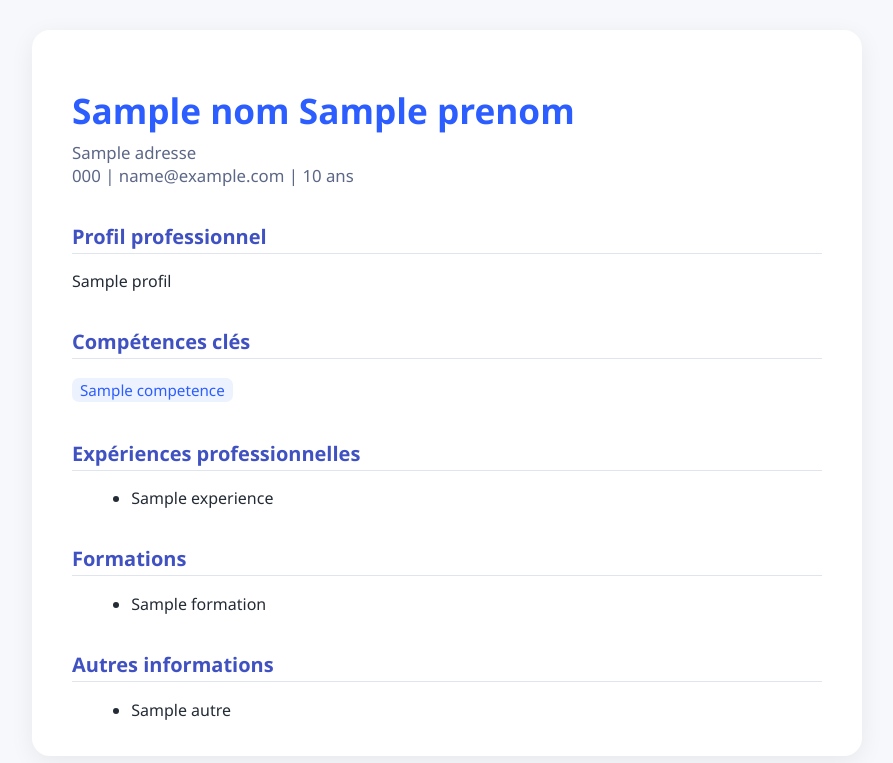
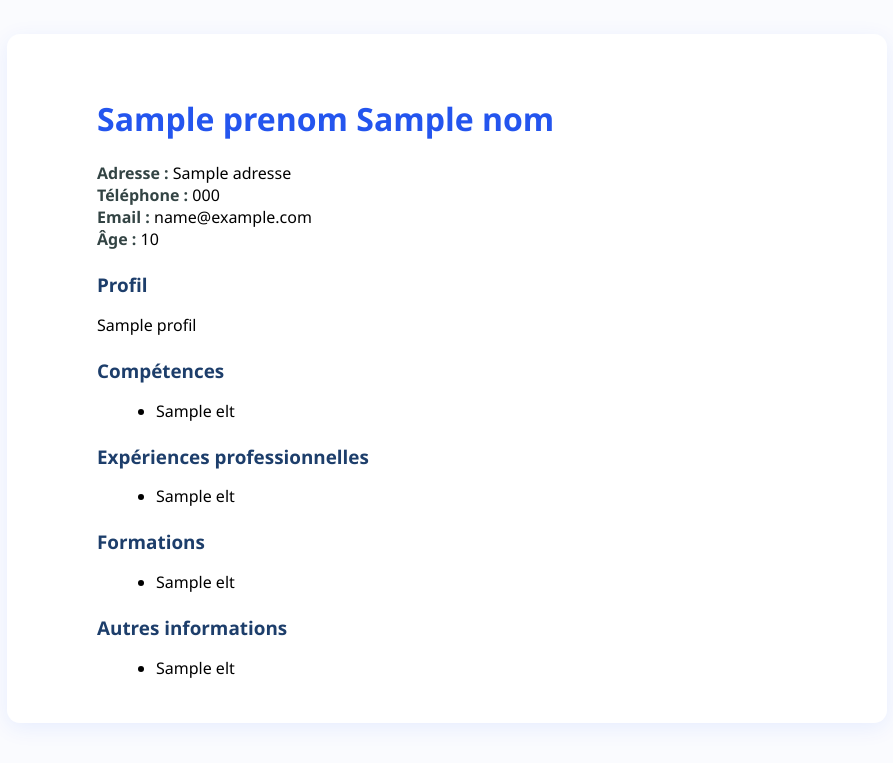
Before and after one commit to s00r1/cvlm, a Flask app: template templates/cv_template.html in a window 1280 px wide. Shown: the top 763 px of the page, without its empty margins (193-1086 px from the left). Run offline with Flask 3, Linux system fonts and the light colour scheme; the template is opened without the code that fills it: most values are stand-ins (such as "Sample title", 1, 10 or a date in 2020); parts of the project's set-up code (start-up, migrations or seed data) failed here and were passed over.

Commit message:
grosse update Vgg fichier html et appd 5

```diff
--- a/app.py
+++ b/app.py
@@ -1,4 +1,4 @@
-from flask import Flask, render_template, request, send_file, url_for
+from flask import Flask, render_template, request, send_file, url_for, redirect
 from jinja2 import Template
 import pdfkit
 import os
@@ -21,6 +21,9 @@ GROQ_API_KEY = "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"
 GROQ_MODEL = "meta-llama/llama-4-scout-17b-16e-instruct"
 
 app = Flask(__name__)
+
+DOWNLOAD_DIR = os.path.join(app.root_path, 'static', 'downloads')
+os.makedirs(DOWNLOAD_DIR, exist_ok=True)
 
 # ==================== UTILS ====================
 def extract_text_from_pdf(file_path):
@@ -83,7 +86,8 @@ def find_wkhtmltopdf():
     return path
 
 def generate_temp_filename(suffix):
-    return f"/tmp/{uuid.uuid4().hex}{suffix}"
+    # Utilise le dossier downloads (persistance temporaire)
+    return os.path.join(DOWNLOAD_DIR, uuid.uuid4().hex + suffix)
 
 if platform.system() == "Windows":
     WKHTMLTOPDF_PATH = r"C:\\Program Files\\wkhtmltopdf\\bin\\wkhtmltopdf.exe"
@@ -94,8 +98,6 @@ else:
         config = pdfkit.configuration(wkhtmltopdf=wkhtmltopdf_path)
     else:
         raise RuntimeError("wkhtmltopdf non trouvé sur le système Railway ! Vérifie l'installation.")
-
-# ========== FLASK ==========
 
 @app.route('/', methods=['GET', 'POST'])
 def index():
@@ -317,9 +319,10 @@ Offre à analyser :
                                    cv=cv_adapte,
                                    lettre_motivation=lettre_motivation,
                                    cv_uploaded_text=cv_uploaded_text,
-                                   fiche_file=fiche_pdf_path, fiche_file_docx=fiche_docx_path,
-                                   cv_file=cv_pdf_path, cv_file_docx=cv_docx_path,
-                                   lm_file=lm_pdf_path, lm_file_docx=lm_docx_path
+                                   fiche_file=os.path.basename(fiche_pdf_path), fiche_file_docx=os.path.basename(fiche_docx_path),
+                                   cv_file=os.path.basename(cv_pdf_path), cv_file_docx=os.path.basename(cv_docx_path),
+                                   lm_file=os.path.basename(lm_pdf_path), lm_file_docx=os.path.basename(lm_docx_path),
+                                   nom=nom, prenom=prenom, adresse=adresse, telephone=telephone, email=email, age=age
                                    )
         else:
             # Saisie manuelle (à compléter selon ta logique actuelle…)
@@ -328,13 +331,12 @@ Offre à analyser :
 
     return render_template("index.html", **context)
 
-@app.route("/download/<path:filename>")
+@app.route("/download/<filename>")
 def download_file(filename):
-    if not filename.startswith("/tmp/"):
-        filename = "/tmp/" + filename
-    if not os.path.exists(filename):
+    file_path = os.path.join(DOWNLOAD_DIR, filename)
+    if not os.path.exists(file_path):
         return "Fichier introuvable", 404
-    return send_file(filename, as_attachment=True)
+    return send_file(file_path, as_attachment=True)
 
 if __name__ == "__main__":
     port = int(os.environ.get("PORT", 5000))
--- a/templates/cv_template.html
+++ b/templates/cv_template.html
@@ -2,86 +2,59 @@
 <html lang="fr">
 <head>
     <meta charset="UTF-8">
-  <title>CV - {{ nom }} {{ prenom }}</title>
+    <title>CV {{ prenom }} {{ nom }}</title>
+    <meta name="viewport" content="width=device-width, initial-scale=1">
     <style>
-    body {
-      font-family: 'Segoe UI', Arial, sans-serif;
-      margin: 30px;
-      background: #f7f8fb;
-      color: #232b35;
+        body { font-family: 'Segoe UI', Arial, sans-serif; margin:0; background: #fafbfe;}
+        .cv-box { background: #fff; border-radius: 13px; box-shadow: 0 5px 22px #0051ff14;
+            margin: 34px auto; max-width: 700px; padding: 42px 7vw 34px 7vw; }
+        h1 { color: #2455ee; font-size: 2em; font-weight: 700; }
+        h2 { color: #1d3e6b; font-size: 1.18em; margin-top: 22px;}
+        .infos { margin-bottom: 21px; }
+        .infos strong { color: #344;}
+        ul { margin: 0 0 10px 19px; }
+        @media (max-width: 700px) {
+            .cv-box { padding: 14px 2vw 13px 2vw;}
+            h1 { font-size: 1.35em; }
         }
-    .cv-container {
-      background: #fff;
-      border-radius: 18px;
-      box-shadow: 0 6px 24px 0 #0001;
-      padding: 32px 40px;
-      max-width: 750px;
-      margin: 0 auto;
-    }
-    h1 { color: #2b5dff; font-size: 2.2em; margin-bottom: 0.2em; }
-    h2 { color: #4052c1; font-size: 1.25em; margin-top: 1.8em; border-bottom: 1.5px solid #e0e5ed; padding-bottom: 3px; }
-    .infos { font-size: 1.05em; color: #5c6787; margin-bottom: 10px; }
-    ul { margin: 0.5em 0 0 1.2em; }
-    li { margin-bottom: 3px; }
-    .section { margin-top: 1.5em; }
-    .label { font-weight: bold; color: #222; }
-    .tag { background: #edf2ff; color: #2b5dff; padding: 2px 8px; margin: 2px 4px 2px 0; border-radius: 7px; font-size: 0.95em; display: inline-block; }
     </style>
 </head>
 <body>
-<div class="cv-container">
-  <h1>{{ nom }} {{ prenom }}</h1>
+    <div class="cv-box">
+        <h1>{{ prenom }} {{ nom }}</h1>
         <div class="infos">
-    <div>{{ adresse }}</div>
-    <div>{{ telephone }} | {{ email }} | {{ age }} ans</div>
+            <strong>Adresse :</strong> {{ adresse }}<br>
+            <strong>Téléphone :</strong> {{ telephone }}<br>
+            <strong>Email :</strong> {{ email }}<br>
+            <strong>Âge :</strong> {{ age }}
         </div>
-  {% if cv.profil %}
-  <div class="section">
-    <h2>Profil professionnel</h2>
-    <div>{{ cv.profil }}</div>
-  </div>
-  {% endif %}
-
-  {% if cv.competences %}
-  <div class="section">
-    <h2>Compétences clés</h2>
-    {% for c in cv.competences %}
-      <span class="tag">{{ c }}</span>
+        <h2>Profil</h2>
+        <p>{{ cv.profil }}</p>
+        <h2>Compétences</h2>
+        <ul>
+            {% for elt in cv.competences %}
+            <li>{{ elt }}</li>
             {% endfor %}
-  </div>
-  {% endif %}
-
-  {% if cv.experiences %}
-  <div class="section">
+        </ul>
         <h2>Expériences professionnelles</h2>
         <ul>
-      {% for e in cv.experiences %}
-        <li>{{ e }}</li>
+            {% for elt in cv.experiences %}
+            <li>{{ elt }}</li>
             {% endfor %}
         </ul>
-  </div>
-  {% endif %}
-
-  {% if cv.formations %}
-  <div class="section">
         <h2>Formations</h2>
         <ul>
-      {% for f in cv.formations %}
-        <li>{{ f }}</li>
+            {% for elt in cv.formations %}
+            <li>{{ elt }}</li>
             {% endfor %}
         </ul>
-  </div>
-  {% endif %}
-
         {% if cv.autres %}
-  <div class="section">
         <h2>Autres informations</h2>
         <ul>
-      {% for a in cv.autres %}
-        <li>{{ a }}</li>
+            {% for elt in cv.autres %}
+            <li>{{ elt }}</li>
             {% endfor %}
         </ul>
-  </div>
         {% endif %}
     </div>
 </body>
```
Also changed, not shown: templates/lm_template.html (+15 -35 lines), templates/result.html (+8 -14 lines). Lines whose indentation alone changed are shown as unchanged.
